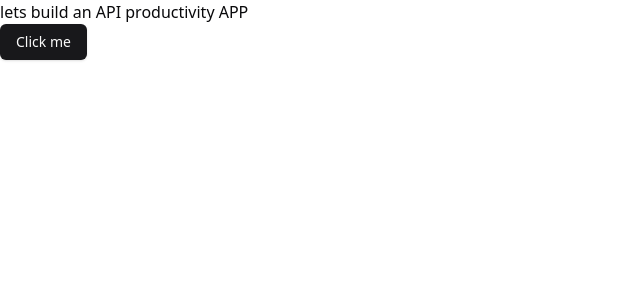
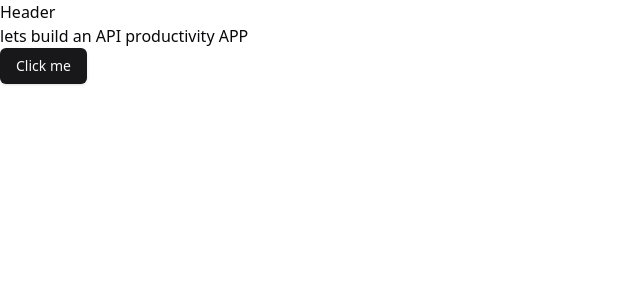
Before and after one commit to MubarekAdem/AI-Notion-clone, a Next.js app: page / in a window 1280 px wide. Shown: the top 300 px of the page, without its empty margins (0-640 px from the left). Built offline with nearby package versions, Linux system fonts and the light colour scheme.

Commit message:
Enhance RootLayout by adding Header component and improving TypeScript typings

```diff
--- a/app/layout.tsx
+++ b/app/layout.tsx
@@ -1,17 +1,22 @@
 import type { Metadata } from "next";
 import { ClerkProvider } from "@clerk/nextjs";
 import "./globals.css";
+import Header from "@/components/Header";
 
 export const metadata = {
   title: "Create Next App",
   description: "Generated by create next app",
 };
 
-export default function RootLayout({ children }) {
+export default function RootLayout({
+  children
+}: Readonly<{
+  children: React.ReactNode }>) {
   return (
     <ClerkProvider>
     <html lang="en">
       <body>
+        <Header />
         {children}
       </body>
     </html>
```
